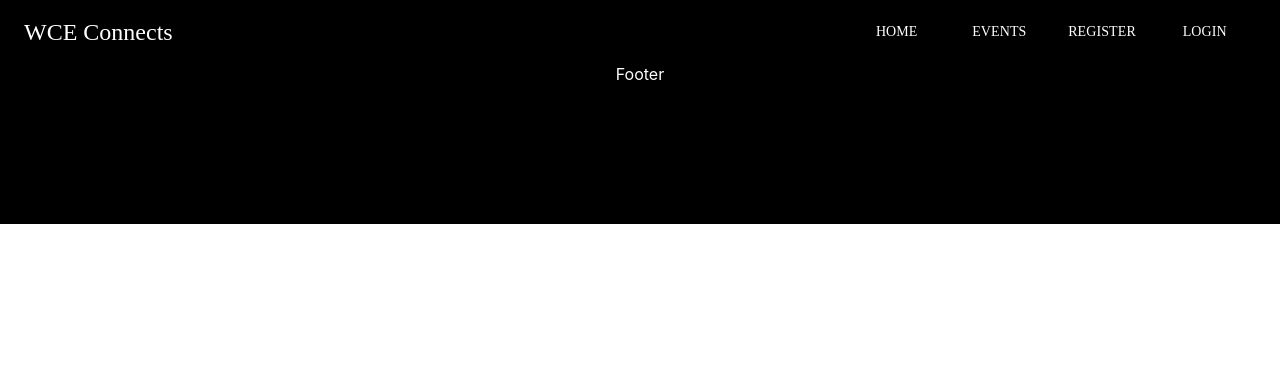
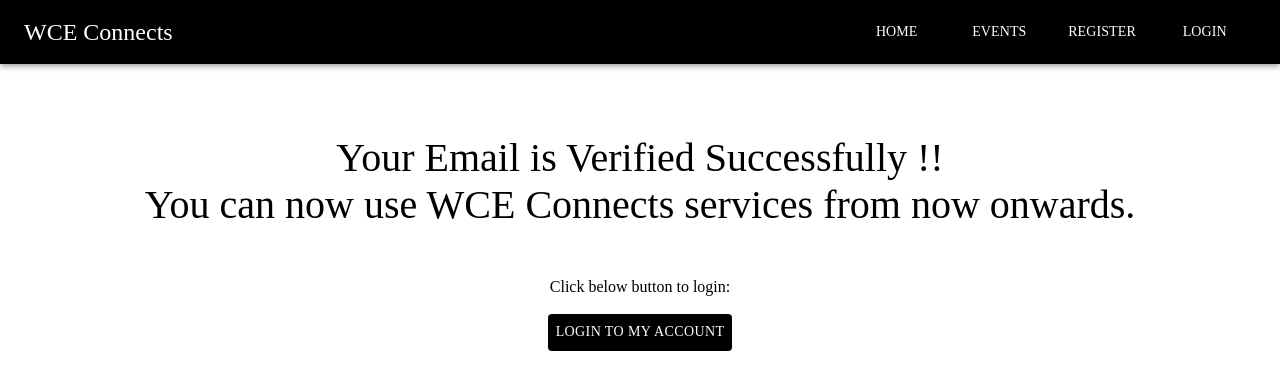
Before and after one commit to Webmaster-WCE/WCE-Connects, a React (Create React App) app: page /verified in a window 1280 px wide. Shown: the top 390 px of the page. Built offline with nearby package versions, Linux system fonts and the light colour scheme; a web font is replaced by a local one.

Commit message:
Added EmailVerified Page

```diff
--- a/src/Components/LoggedOut/LoggedOut.js
+++ b/src/Components/LoggedOut/LoggedOut.js
@@ -3,10 +3,10 @@ import Home from './Home/Home';
 import Login from './Login/Login';
 import Register from './Register/Register';
 import Navigation from './Navigation/Navigation';
-import Footer from './Footer/Footer';
 import {Route, BrowserRouter as Router} from "react-router-dom";
 import Events from './Events/Events';
-import { EmailVerifation } from './Register/EmailVerifation';
+import { VerifyEmail } from './Register/VerifyEmail';
+import EmailVerified from './Register/EmailVerified';
 
 export default function LoggedOut(props){
     const { loggedIn, setLoggedIn } = props;
@@ -24,8 +24,8 @@ export default function LoggedOut(props){
                     )}
                     />
                 <Route exact path="/register" component={Register}/>
-                <Route exact path="/verify" component={EmailVerifation}/>
-                <Footer/>
+                <Route exact path="/verify" component={VerifyEmail}/>
+                <Route exact path="/verified" component={EmailVerified}/>
             </Router>
         </>
     );
--- /dev/null
+++ b/src/Components/LoggedOut/Register/EmailVerified.js
@@ -0,0 +1,21 @@
+import React from 'react'
+import { Button } from "@material-ui/core";
+
+const EmailVerified = () => {
+    return (
+        <div style={{ fontFamily:"Montserrat",textAlign:"center",height:"70vh"}}>
+            <div style={{  fontSize:"40px",  paddingTop:"70px"}}>
+                Your Email is Verified Successfully !! <br/>
+                You can now use WCE Connects services from now onwards. <br/>
+            </div>
+            <div style={{marginTop:"50px"}}>
+                Click below button to login: <br/><br/>
+                <a href="/login" style={{ textDecoration: "none"}}>
+                    <Button style={{fontFamily:"Montserrat", backgroundColor:"black", color:"white"}}>Login to My Account</Button>
+                </a>
+            </div>
+        </div>
+    )
+}
+
+export default EmailVerified
```
